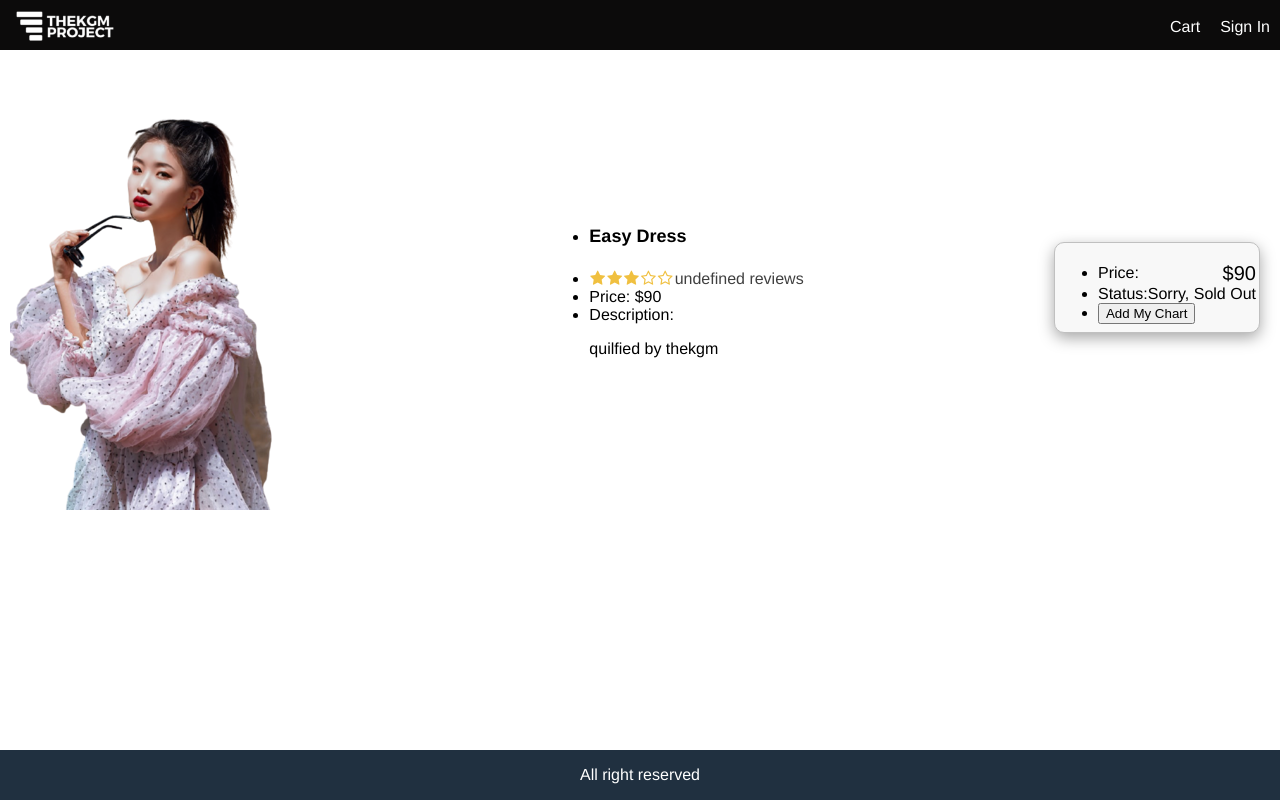
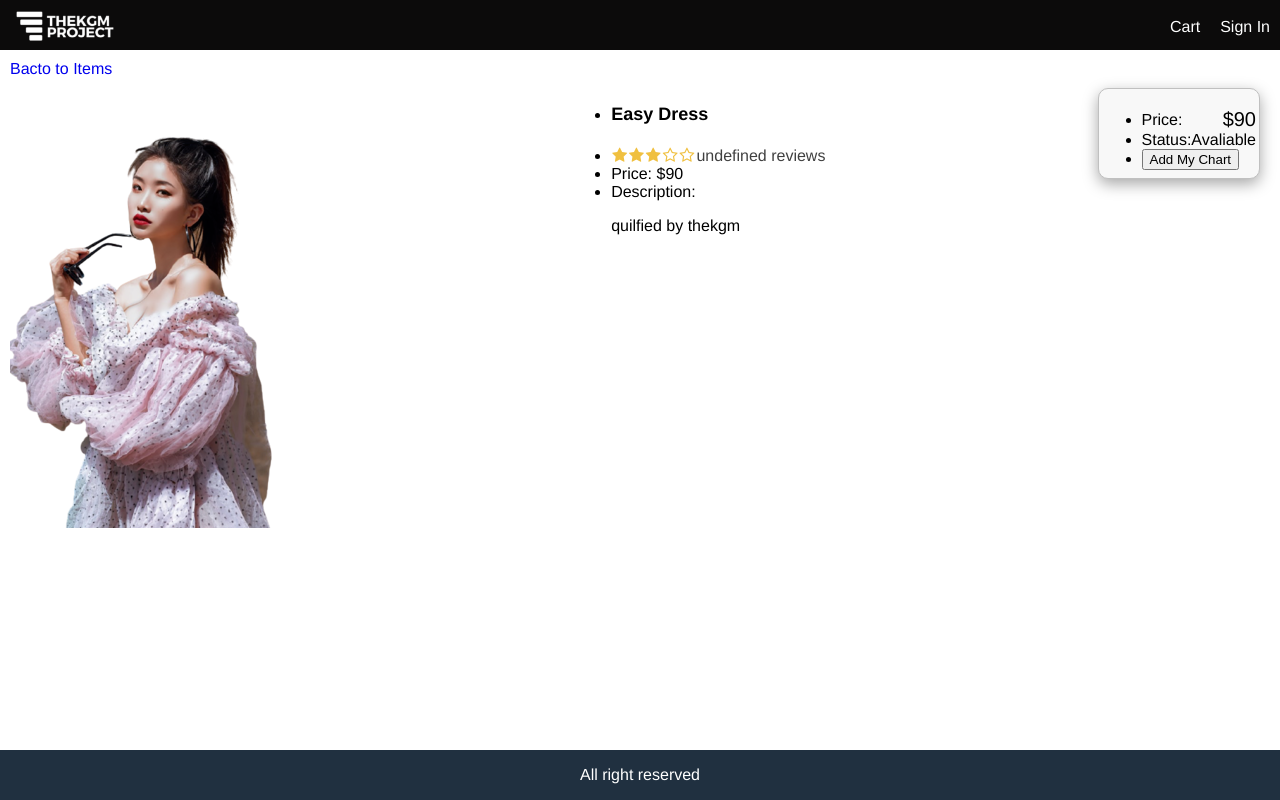
Before and after one commit to fatihkgm/EcommerceWebsite_React, a React (Create React App) app in the folder eshops/: page /product/1 in a window 1280 px wide. Built offline with nearby package versions, Linux system fonts and the light colour scheme.

Commit message:
stock status implemented and updated

```diff
--- a/eshops/src/data.js
+++ b/eshops/src/data.js
@@ -6,6 +6,7 @@
       category: 'Dresses',
       image: '/img/dress1.png',
       price: 90,
+      countInStock: 5,
       brand: 'xmen',
       rating: 4.5,
       reviewNumbers: 3,
@@ -17,6 +18,7 @@
       category: 'Fatih',
       image: '/img/dress2.png',
       price: 80,
+      countInStock: 13,
       brand: 'xmen',
       rating: 4.0,
       reviewNumbers: 2,
@@ -28,6 +30,7 @@
       category: 'Pants',
       image: '/img/dress3.png',
       price: 60,
+      countInStock: 17,
       brand: 'xmen',
       rating: 4.8,
       reviewNumbers: 1,
@@ -39,6 +42,7 @@
       category: 'Coat',
       image: '/img/dress4.png',
       price: 120,
+      countInStock: 18,
       brand: 'Winter Coats',
       rating: 4.5,
       reviewNumbers: 5,
@@ -50,6 +54,7 @@
       category: 'Casual',
       image: '/img/dress5.png',
       price: 130,
+      countInStock: 20,
       brand: 'Style',
       rating: 4.5,
       reviewNumbers: 6,
@@ -61,6 +66,7 @@
       category: 'Skirt',
       image: '/img/dress6.png',
       price: 400,
+      countInStock: 8,
       brand: 'xmen',
       rating: 3.5,
       reviewNumbers: 3,
@@ -72,6 +78,7 @@
       category: 'Fatih',
       image: '/img/dress7.png',
       price: 400,
+      countInStock: 10,
       brand: 'xmen',
       rating: 4.5,
       reviewNumbers: 7,
@@ -83,6 +90,7 @@
       category: 'work',
       image: '/img/dress8.png',
       price: 400,
+      countInStock: 9,
       brand: 'xmen',
       rating: 4.5,
       reviewNumbers: 1,
@@ -94,6 +102,7 @@
       category: 'Dress',
       image: '/img/dress9.png',
       price: 400,
+      countInStock: 8,
       brand: 'xmen',
       rating: 3,
       reviewNumbers: 6,
@@ -105,6 +114,7 @@
       category: 'casual',
       image: '/img/dress10.png',
       price: 400,
+      countInStock: 5,
       brand: 'xmen',
       rating: 4,
       reviewNumbers: 8,
--- a/eshops/src/index.css
+++ b/eshops/src/index.css
@@ -77,6 +77,9 @@
 .row.center {
   justify-content: center;
 }
+.row.top {
+  align-items: flex-start;
+}
 /* Image */
 img {
   border-radius: 0.5rem;
--- a/eshops/src/screens/ProductScreen.js
+++ b/eshops/src/screens/ProductScreen.js
@@ -1,4 +1,5 @@
 import React from 'react';
+import { Link } from 'react-router-dom';
 import Rate from '../components/Rate';
 import data from '../data';
 
@@ -9,7 +10,8 @@
   }
   return (
     <div>
-      <div className="row">
+      <Link to="/">Bacto to Items</Link>
+      <div className="row top">
         <div className="col-2">
           <img className="large" src={product.image} alt={product.name}></img>
         </div>
```
